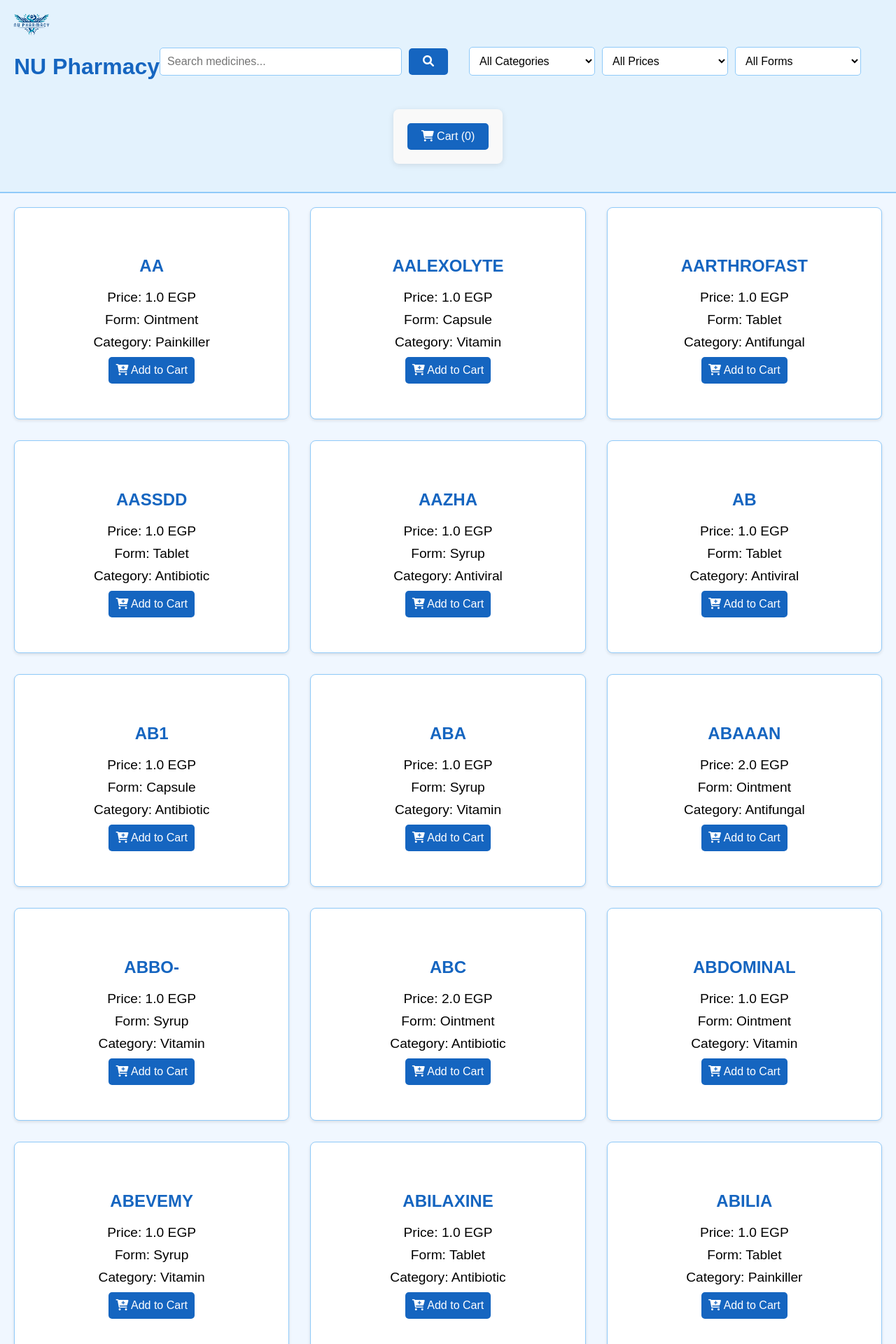
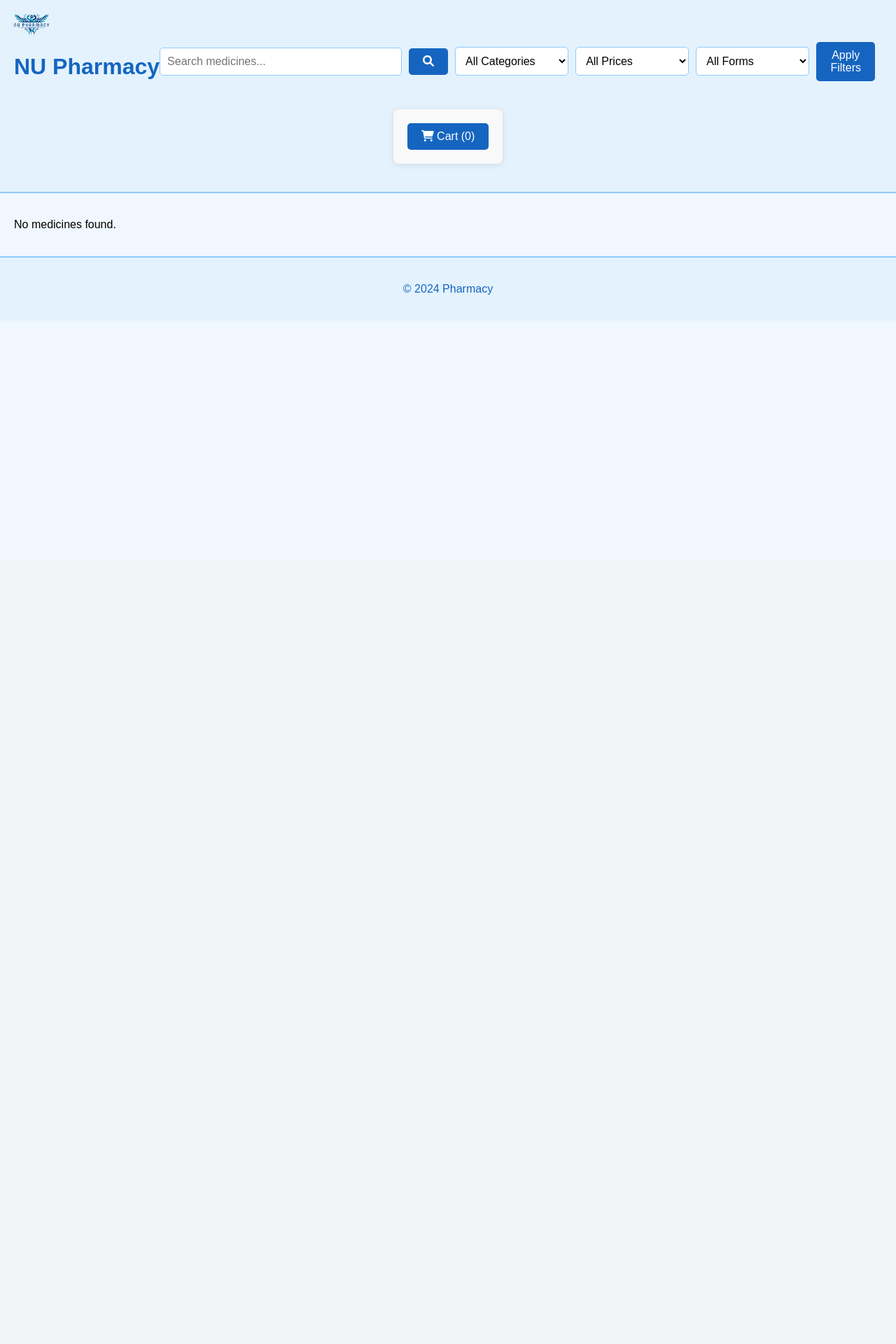
Before and after one commit to AliaMostafa/Pharmacy-Software-System, a Flask app: page /search in a window 1280 px wide. Shown: the top 1920 px of the page at 70% size. After the commit the page ends 458 px from the top, so only its background shows below. Run offline with Flask 3, Linux system fonts and the light colour scheme.

Commit message:
Refactor app structure, implement database migrations, and enhance medicine loading with filters

```diff
--- a/app.py
+++ b/app.py
@@ -1,5 +1,6 @@
 from flask import Flask, render_template, request, redirect, url_for, flash, session
-from flask_sqlalchemy import SQLAlchemy
+from flask_migrate import Migrate
+from models import db, User, Medicine
 import hashlib
 import os
 from functools import wraps
@@ -7,14 +8,13 @@
 import pandas as pd
 
 app = Flask(__name__)
-app.secret_key = "secretkey123"  # For flash messages
-
-# Database configuration
-app.config['SQLALCHEMY_DATABASE_URI'] = 'sqlite:///users.db'
+app.secret_key = "secretkey123"
+app.config['SQLALCHEMY_DATABASE_URI'] = 'sqlite:///pharmacy.db'
 app.config['SQLALCHEMY_TRACK_MODIFICATIONS'] = False
 app.config['PERMANENT_SESSION_LIFETIME'] = timedelta(minutes=30)
 
-db = SQLAlchemy(app)
+db.init_app(app)
+migrate = Migrate(app, db)
 
 def hash_password(password: str) -> str:
     """Hash password using SHA256"""
@@ -27,14 +27,6 @@
     salt = bytes.fromhex(stored_hash[:64])
     hash_obj = hashlib.sha256(salt + password.encode('utf-8'))
     return stored_hash[64:] == hash_obj.hexdigest()
-
-# User model
-class User(db.Model):
-    id = db.Column(db.Integer, primary_key=True)
-    first_name = db.Column(db.String(100), nullable=False)
-    last_name = db.Column(db.String(100), nullable=False)
-    email = db.Column(db.String(100), unique=True, nullable=False)
-    password = db.Column(db.String(256), nullable=False)
 
 # Login required decorator
 def login_required(f):
@@ -123,32 +115,65 @@
 
     return render_template('register.html')
 
-# Medicine class to hold medicine attributes
-class Medicine:
-    def __init__(self, drugname, price, search_query, form, category, id):
-        self.drugname = drugname
-        self.price = price
-        self.search_query = search_query
-        self.form = form
-        self.category = category
-        self.id = id
-
 # Load medicines from CSV
 def load_medicines_from_csv():
     csv_file_path = os.path.join(os.path.dirname(__file__), 'data_Cleaned&Reduced.csv')
-    df = pd.read_csv(csv_file_path, dtype={'Price': float, 'ID': int})
-    medicines = []
-    for index, row in df.iterrows():
-        medicine = Medicine(
-            drugname=row['Drugname'],
-            price=row['Price'],
-            search_query=row.get('Search Query', ''),
-            form=row['Form'],
-            category=row['Category'],
-            id=row['ID']
-        )
-        medicines.append(medicine)
-    return medicines
+
+    # Read CSV more efficiently
+    df = pd.read_csv(
+        csv_file_path,
+        dtype={
+            'Price': float,
+            'ID': int,
+            'Drugname': str,
+            'Form': str,
+            'Category': str
+        },
+        usecols=['Drugname', 'Price', 'Form', 'Category']  # Only load needed columns
+    )
+
+    # Clean dataframe efficiently
+    df = df.fillna({
+        'Drugname': 'Unknown',
+        'Price': 0.0,
+        'Form': 'Unknown',
+        'Category': 'Other'
+    })
+
+    # Pre-process strings
+    df['Drugname'] = df['Drugname'].str.strip()
+    df['Form'] = df['Form'].str.strip()
+    df['Category'] = df['Category'].str.strip()
+
+    # Batch size for bulk inserts
+    BATCH_SIZE = 1000
+    total_rows = len(df)
+
+    with app.app_context():
+        try:
+            for start in range(0, total_rows, BATCH_SIZE):
+                end = min(start + BATCH_SIZE, total_rows)
+                batch = df.iloc[start:end]
+
+                medicines = [
+                    Medicine(
+                        drugname=row['Drugname'],
+                        price=float(row['Price']),
+                        form=row['Form'],
+                        category=row['Category']
+                    )
+                    for _, row in batch.iterrows()
+                ]
+
+                db.session.bulk_save_objects(medicines)
+                db.session.commit()
+
+                print(f"Processed {end}/{total_rows} records")
+
+        except Exception as e:
+            db.session.rollback()
+            print(f"Error during bulk insert: {str(e)}")
+            raise
 
 # Add item to cart (stored in session)
 def add_to_cart(medicine_name, medicine_price):
@@ -168,25 +193,45 @@
 @app.route('/dashboard')
 @login_required
 def dashboard():
-    medicines = load_medicines_from_csv()
-    # Format prices to 2 decimal places
-    for medicine in medicines:
-        medicine.price = f"{medicine.price:.2f}"
+    medicines = Medicine.query.all()
     return render_template('index.html', medicines=medicines)
 
-@app.route('/search', methods=['GET'])
+@app.route('/search')
 def search():
-    query = request.args.get('query', '').lower()
-    medicines = load_medicines_from_csv()
-    filtered_medicines = [m for m in medicines if query in (str(m.drugname) + str(m.search_query)).lower()]
-    return render_template('index.html', medicines=filtered_medicines)
+    query = request.args.get('query', '')
+    category = request.args.get('category', '')
+    price_range = request.args.get('price', '')
+    form = request.args.get('form', '')
+
+    # Start with base query
+    medicines_query = Medicine.query
+
+    # Apply search filter if query exists
+    if query:
+        medicines_query = medicines_query.filter(Medicine.drugname.ilike(f'%{query}%'))
+
+    # Apply category filter
+    if category:
+        medicines_query = medicines_query.filter(Medicine.category == category)
+
+    # Apply form filter
+    if form:
+        medicines_query = medicines_query.filter(Medicine.form == form)
+
+    # Apply price range filter
+    if price_range:
+        low, high = map(int, price_range.split('-'))
+        medicines_query = medicines_query.filter(Medicine.price.between(low, high))
+
+    # Execute query
+    medicines = medicines_query.all()
+
+    return render_template('index.html', medicines=medicines)
 
 @app.route('/add_to_cart/<int:id>')
 def add_to_cart_route(id):
-    medicines = load_medicines_from_csv()
-    medicine = next((m for m in medicines if m.id == id), None)
-    if medicine:
-        add_to_cart(medicine.drugname, str(medicine.price))
+    medicine = Medicine.query.get_or_404(id)
+    add_to_cart(medicine.drugname, str(medicine.price))
     return redirect(url_for('dashboard'))
 
 @app.route('/remove_from_cart/<int:index>')
@@ -211,9 +256,5 @@
     return redirect(url_for('dashboard'))
 
 # Initialize the database
-with app.app_context():
-    db.create_all()
-
-
 if __name__ == '__main__':
     app.run(debug=True)
--- a/templates/cart.html
+++ b/templates/cart.html
@@ -28,7 +28,7 @@
                 </ul>
                 <p class="total-sum">Total: {{ total_sum }} EGP</p>
                 <div class="checkout-button">
-                    <a href="{{ url_for('checkout') }}">
+                    <a href="/checkout">
                         <button><i class="fas fa-check-circle"></i> Checkout</button>
                     </a>
                 </div>
--- a/templates/checkout.html
+++ b/templates/checkout.html
@@ -16,7 +16,7 @@
     <main>
         <section class="checkout-section">
             <p>Your order has been placed successfully. Your cart is now empty.</p>
-            <a href="{{ url_for('home') }}">
+            <a href="{{ url_for('dashboard') }}">
                 <button class="return-home-btn"><i class="fas fa-home"></i> Return to Home</button>
             </a>
         </section>
--- a/templates/index.html
+++ b/templates/index.html
@@ -24,26 +24,33 @@
         </div>
 
         <div class="filter">
+            <form method="GET" action="{{ url_for('search') }}" class="filter-form">
+                <!-- Keep existing search query if any -->
+                <input type="hidden" name="query" value="{{ request.args.get('query', '') }}">
+
                 <select name="category">
                     <option value="">All Categories</option>
-                <option value="Painkiller">Painkiller</option>
-                <option value="Antibiotic">Antibiotic</option>
-                <option value="Vitamin">Vitamin</option>
+                    <option value="Painkiller" {% if request.args.get('category') == 'Painkiller' %}selected{% endif %}>Painkiller</option>
+                    <option value="Antibiotic" {% if request.args.get('category') == 'Antibiotic' %}selected{% endif %}>Antibiotic</option>
+                    <option value="Vitamin" {% if request.args.get('category') == 'Vitamin' %}selected{% endif %}>Vitamin</option>
                 </select>
 
                 <select name="price">
                     <option value="">All Prices</option>
-                <option value="0-50">0 - 50</option>
-                <option value="51-100">51 - 100</option>
-                <option value="101-200">101 - 200</option>
+                    <option value="0-50" {% if request.args.get('price') == '0-50' %}selected{% endif %}>0 - 50</option>
+                    <option value="51-100" {% if request.args.get('price') == '51-100' %}selected{% endif %}>51 - 100</option>
+                    <option value="101-200" {% if request.args.get('price') == '101-200' %}selected{% endif %}>101 - 200</option>
                 </select>
 
                 <select name="form">
                     <option value="">All Forms</option>
-                <option value="Tablet">Tablet</option>
-                <option value="Syrup">Syrup</option>
-                <option value="Capsule">Capsule</option>
+                    <option value="Tablet" {% if request.args.get('form') == 'Tablet' %}selected{% endif %}>Tablet</option>
+                    <option value="Syrup" {% if request.args.get('form') == 'Syrup' %}selected{% endif %}>Syrup</option>
+                    <option value="Capsule" {% if request.args.get('form') == 'Capsule' %}selected{% endif %}>Capsule</option>
                 </select>
+
+                <button type="submit">Apply Filters</button>
+            </form>
         </div>
 
         <div class="cart-section">
```
Also changed, not shown: manage.py (added, +21 -0 lines), models.py (+9 -1 lines), templates/dashboard.html (deleted, +0 -9 lines). Lines whose indentation alone changed are shown as unchanged.
